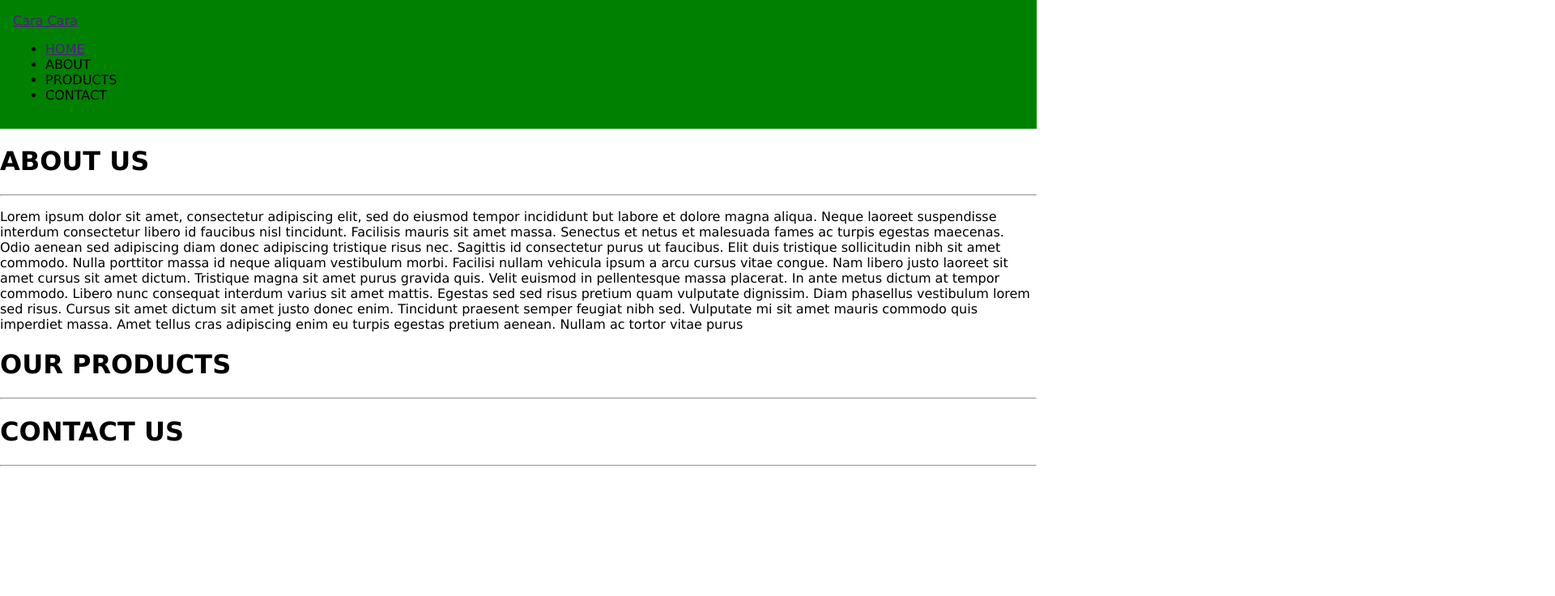
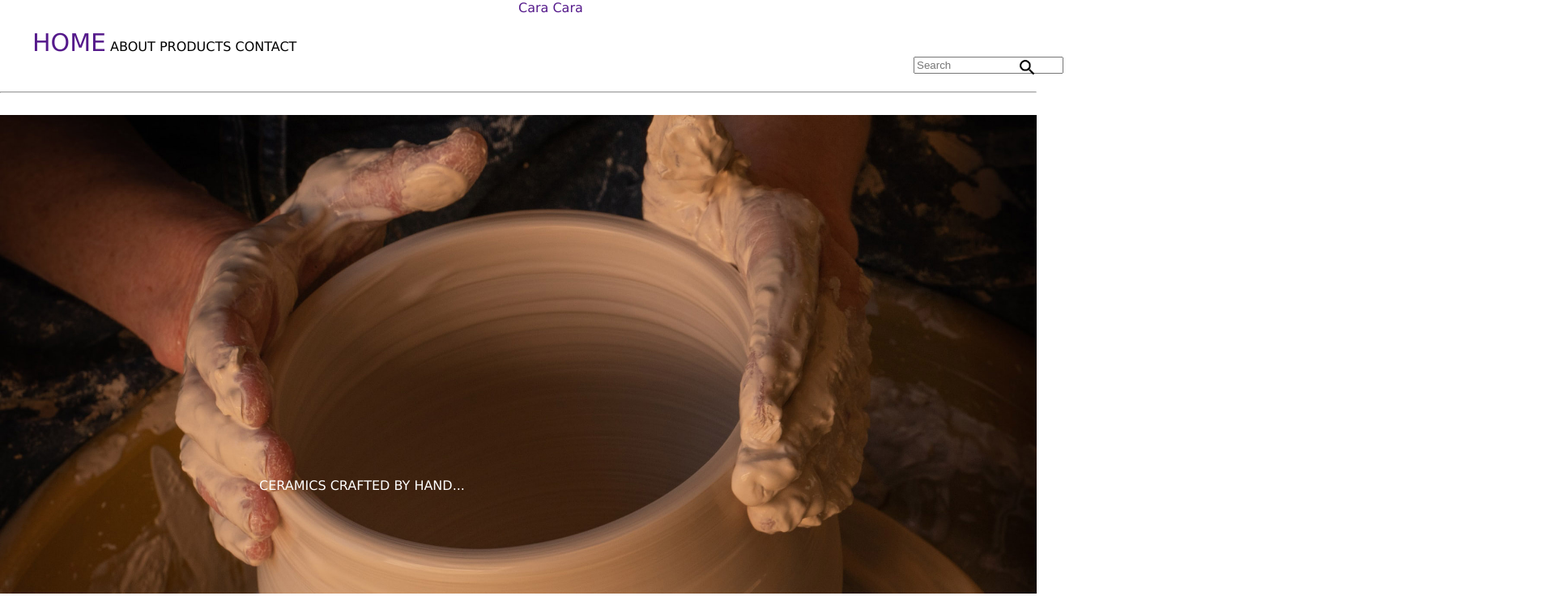
Before and after one commit to Tedwards22890/ecommerce-website, a plain HTML site: page index.html in a window 1280 px wide. Shown: the top 736 px of the page at 81% size, 1920 px wide, since content can reach past the window. Drawn offline with Linux system fonts and the light colour scheme.

Commit message:
Header adjusted + search bar completed

```diff
--- a/index.html
+++ b/index.html
@@ -9,15 +9,34 @@
 </head>
 <body>
     <header>
+        <div class="title">
+            <a href="">Cara Cara</a>
+
+        </div>
         <nav>
-            <a href="">Cara Cara</a>
+
             <ul>
                 <li><a href="">HOME</a></li>
                 <li>ABOUT</li>
                 <li>PRODUCTS</li>
                 <li>CONTACT</li>
+                <div class="container">
+                    <input type="search" placeholder="Search" class="search-field" />
+               </div>
+                <div class="mg">
+                    <img src="images/1200px-Google_Magnifying_Glass.svg.png" width="25px" height="25px">
+                </div>
             </ul>
         </nav>
+        <br>
+        <hr></hr>
+        <br>
+        <div class="motto1">
+            CERAMICS
+            CRAFTED BY
+            HAND...
+        </div>
+        <img src="images/earl-wilcox-y3W0CzO063w-unsplash-alt.jpg" alt="from the ground up" width="100%" height="100%"/>
     </header>
     <main>
         <class section="about">
--- a/main.css
+++ b/main.css
@@ -1,6 +1,52 @@
-html {
-    box-sizing: border-box;
+
+
+header {
+    background-color: rgb(255, 255, 255);
+    list-style-type: none;
+
 }
+
+.title {
+    position: relative;
+    top: 1%;
+    left: 50%;
+    text-decoration: none;
+}
+
+a:link { text-decoration: none; }
+a:visited { text-decoration: none; }
+a:hover { text-decoration: none; }
+a:active { text-decoration: none; }
+
+nav a {
+    font-size: 30px;
+    text-decoration: none;
+
+}
+
+nav li {
+    display: inline;
+}
+
+.container {
+    position: absolute;
+    margin-left: 85%;
+    margin-top: .01%
+}
+
+.mg {
+    position: absolute;
+    margin-left: 95%;
+    margin-top: .1%;
+  }
+
+.motto1 {
+    color: white;
+    position: absolute;
+    margin-top: 35%;
+    margin-left: 25%;
+}
+
 
 body {
     font-family: "Lucida Sans", "Lucida Sans Regular",
@@ -9,11 +55,6 @@ body {
     margin: 0;
 }
 
-header {
-    background-color: green;
-    position: relative;
-    padding: 1rem;
-}
 
 .items {
     grid-template-areas:
```
